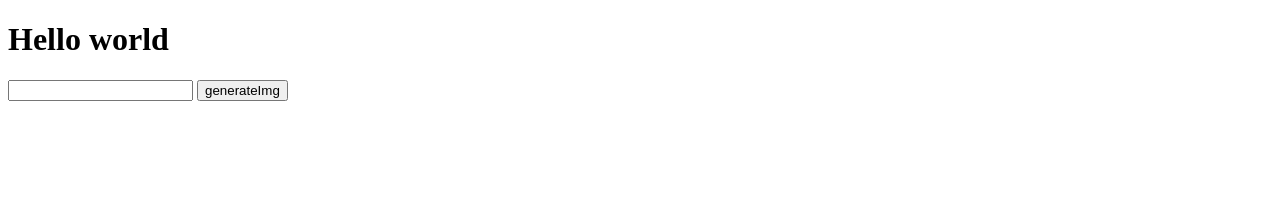
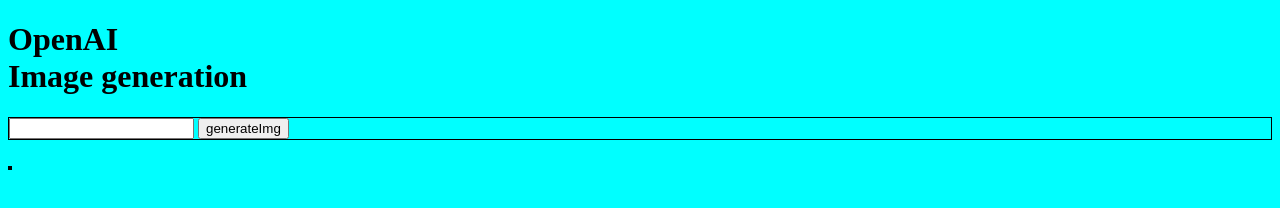
Before and after one commit to mwezn/OpenAi, a website: page index.html in a window 1280 px wide. Drawn offline with Linux system fonts and the light colour scheme.

Commit message:
added css

```diff
--- /dev/null
+++ b/index.css
@@ -0,0 +1,10 @@
+form {
+    border:1px solid black;
+}
+
+body {
+    background-color: aqua;
+}
+#img1 {
+    border: 2px solid black;
+}
--- a/index.html
+++ b/index.html
@@ -5,22 +5,25 @@
     <meta http-equiv="X-UA-Compatible" content="IE=edge">
     <meta name="viewport" content="width=device-width, initial-scale=1.0">
     <title>Document</title>
+    <link rel="stylesheet" href="./index.css">
 </head>
 <body>
-<h1>Hello world</h1>
+<h1>OpenAI <br>Image generation</h1>
 <form>
     <input id="searchQ" type="text">
     <input type="submit" value="generateImg">
 </form>
 <div class="AiImg">
+    <p id="imgload"></p>
     <img id="img1"></img>
-
 </div>
 <script>
     let img=document.querySelector('#img1')
     async function onSubmit(event){
         event.preventDefault();
         let searchText=document.getElementById("searchQ").value;
+        let loading=document.getElementById("imgload")
+        loading.innerHTML="Generating image..please wait"
         console.log(searchText);
         let config={method:'POST',mode:'cors', body: JSON.stringify({query: searchText}),headers: {
         'Accept': 'application/json','Content-Type': 'application/json'}}
@@ -34,6 +37,7 @@
             .then(d=>{
                 console.log(d)
                 img.setAttribute('src', d.src)
+                loading.innerHTML="";
             })
           .catch(err=>console.log(err))
     }
```
Also changed, not shown: server.js (+2 -5 lines).
